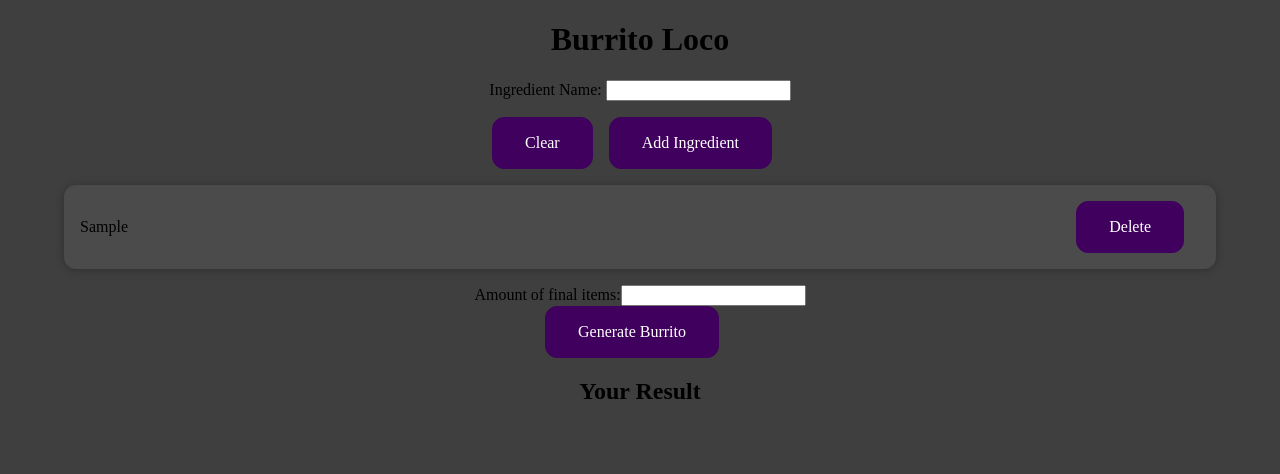
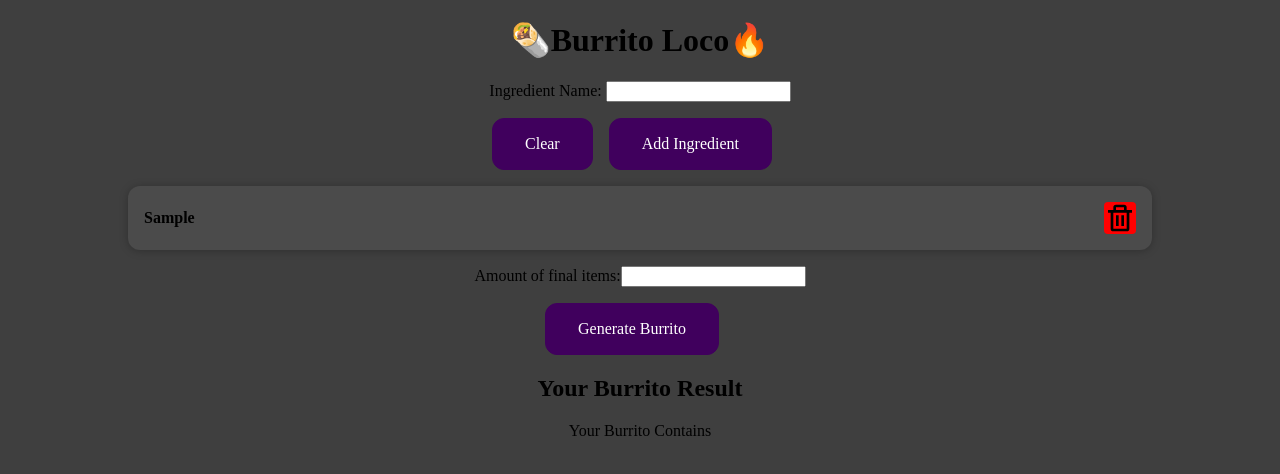
Before and after one commit to Aron400/burrito-loco, a React (Create React App) app: page / in a window 1280 px wide. Both pictures are taken after typing "Sample" into the empty fields and a click on the button "Add Ingredient". Shown: the top 474 px of the page. Built offline with nearby package versions, Linux system fonts and the light colour scheme.

Commit message:
added styling and scrolldown function

```diff
--- a/package.json
+++ b/package.json
@@ -8,6 +8,7 @@
     "@testing-library/user-event": "^13.5.0",
     "react": "^18.2.0",
     "react-dom": "^18.2.0",
+    "react-icons": "^4.9.0",
     "react-scripts": "5.0.1",
     "web-vitals": "^2.1.4"
   },
--- a/src/App.js
+++ b/src/App.js
@@ -30,7 +30,7 @@ const App = () => {
 
   return (
     <div className="App">
-      <h1 className="Header">Burrito Loco</h1>
+      <h1 className="Header">🌯Burrito Loco🔥</h1>
       <IngredientForm onAddIngredient={saveIngredientDataHandler} />
       <IngredientsList
         onDeleteIngredient={deleteIngredientHandler}
--- a/src/components/Ingredients/IngredientsList.css
+++ b/src/components/Ingredients/IngredientsList.css
@@ -13,15 +13,22 @@ button {
   margin-right: 1rem;
 }
 
+.delete-ingredient {
+  background-color: red;
+  height: 2em;
+  width: 2em;
+  border-radius: 4px;
+}
+
 .ingredients-card {
   border-radius: 12px;
   border: 10px;
   border-color: aliceblue;
   box-shadow: 0 1px 8px rgba(0, 0, 0, 0.25);
   padding: 1rem;
-  width: 90%;
-  margin-left: 5%;
-  align-items: center;
+  width: 80%;
+  margin-left: 10%;
+  font-weight: bold;
 }
 
 li {
--- a/src/components/Ingredients/IngredientsList.js
+++ b/src/components/Ingredients/IngredientsList.js
@@ -1,6 +1,7 @@
 import React from "react";
 
 import "./IngredientsList.css";
+import { BiTrash } from "react-icons/bi";
 
 const IngredientsList = (props) => {
   // Destructure onDeleteIngredient
@@ -11,7 +12,7 @@ const IngredientsList = (props) => {
       {props.items.map((ingredient) => (
         <li className="ingredients-card">
             <div>{ingredient.title}</div>
-            <button onClick={onDeleteIngredient(ingredient.id)} className="delete-ingredient">Delete</button>
+            <BiTrash onClick={onDeleteIngredient(ingredient.id)} className="delete-ingredient">Delete</BiTrash>
         </li>
       ))}
     </ul>
--- a/src/components/Submission/BurritoResult.css
+++ b/src/components/Submission/BurritoResult.css
@@ -0,0 +1,13 @@
+.result-list {
+    width: 60%;
+    margin-left: 20%;
+    text-align: center;
+}
+
+.result-card {
+    border-radius: 12px;
+}
+
+.burrito-randomizer {
+    margin-top: 1rem;
+}
--- a/src/components/Submission/BurritoResult.js
+++ b/src/components/Submission/BurritoResult.js
@@ -1,12 +1,13 @@
-import React, { useState } from "react";
+import React, { useState, useRef } from "react";
+
+import "./BurritoResult.css";
 
 const BurritoResult = (props) => {
-    const [newResult, setNewResult] = useState('')
-    // const [resultDisplay, setResultDisplay] = useState(false)
+  const [newResult, setNewResult] = useState("");
   const [enteredNumber, setEnteredNumber] = useState("");
 
   const resultArray = props.items.map((ingredient) => (
-    <li>{ingredient.title}</li>
+    <li className="result-card">{ingredient.title}</li>
   ));
   const result = resultArray.slice(0, enteredNumber).map(function () {
     return this.splice(Math.floor(Math.random() * this.length), 1)[0];
@@ -17,14 +18,19 @@ const BurritoResult = (props) => {
   };
 
   const generateBurrito = (event) => {
-    event.preventDefault()
-setNewResult(result)
+    event.preventDefault();
+    setNewResult(result);
+    scrollToElement();
+  };
 
-  }
+  const testRef = useRef(null);
+
+  const scrollToElement = () => {
+    testRef.current?.scrollIntoView({ behavior: "smooth" });
+  };
 
   console.log(result);
-  console.log(enteredNumber)
-
+  console.log(enteredNumber);
 
   return (
     <div>
@@ -37,13 +43,18 @@ setNewResult(result)
             onChange={numberChangeHandler}
           ></input>
         </div>
-        <button onClick={generateBurrito}>Generate Burrito</button>
+        <button className="burrito-randomizer" onClick={generateBurrito}>
+          Generate Burrito
+        </button>
       </form>
 
-      <h2>Your Result</h2>
-      <div>
-        {newResult}
+      <h2>Your Burrito Result</h2>
+      <div>Your Burrito Contains</div>
+      <div className="result-list">
+        <ul>{newResult}</ul>
+
       </div>
+      <div ref={testRef} />
     </div>
   );
 };
```
Also changed, not shown: src/components/Ingredients/NewIngredient.js (deleted), 1 other file (tests, documents, lock files or other folders).
